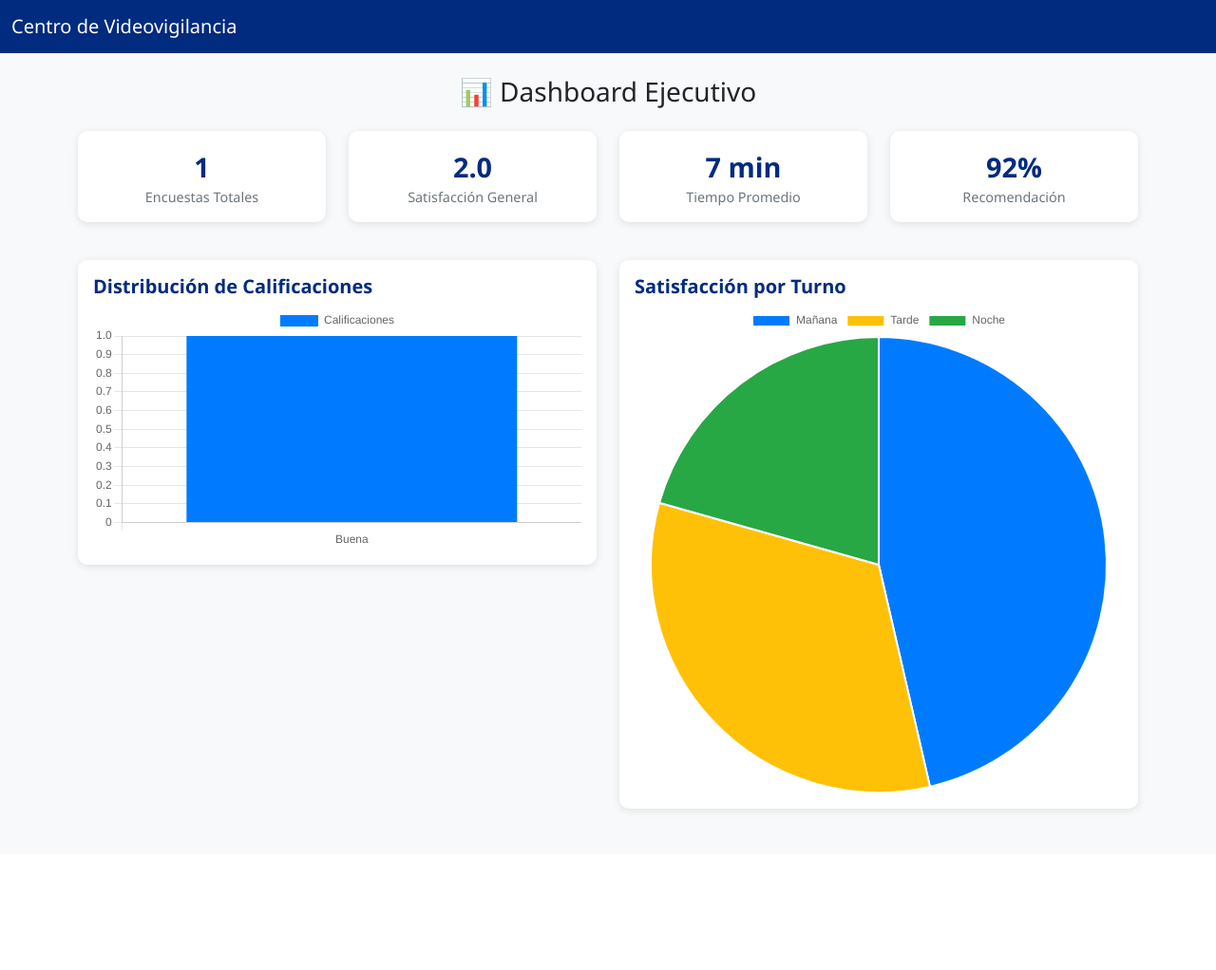
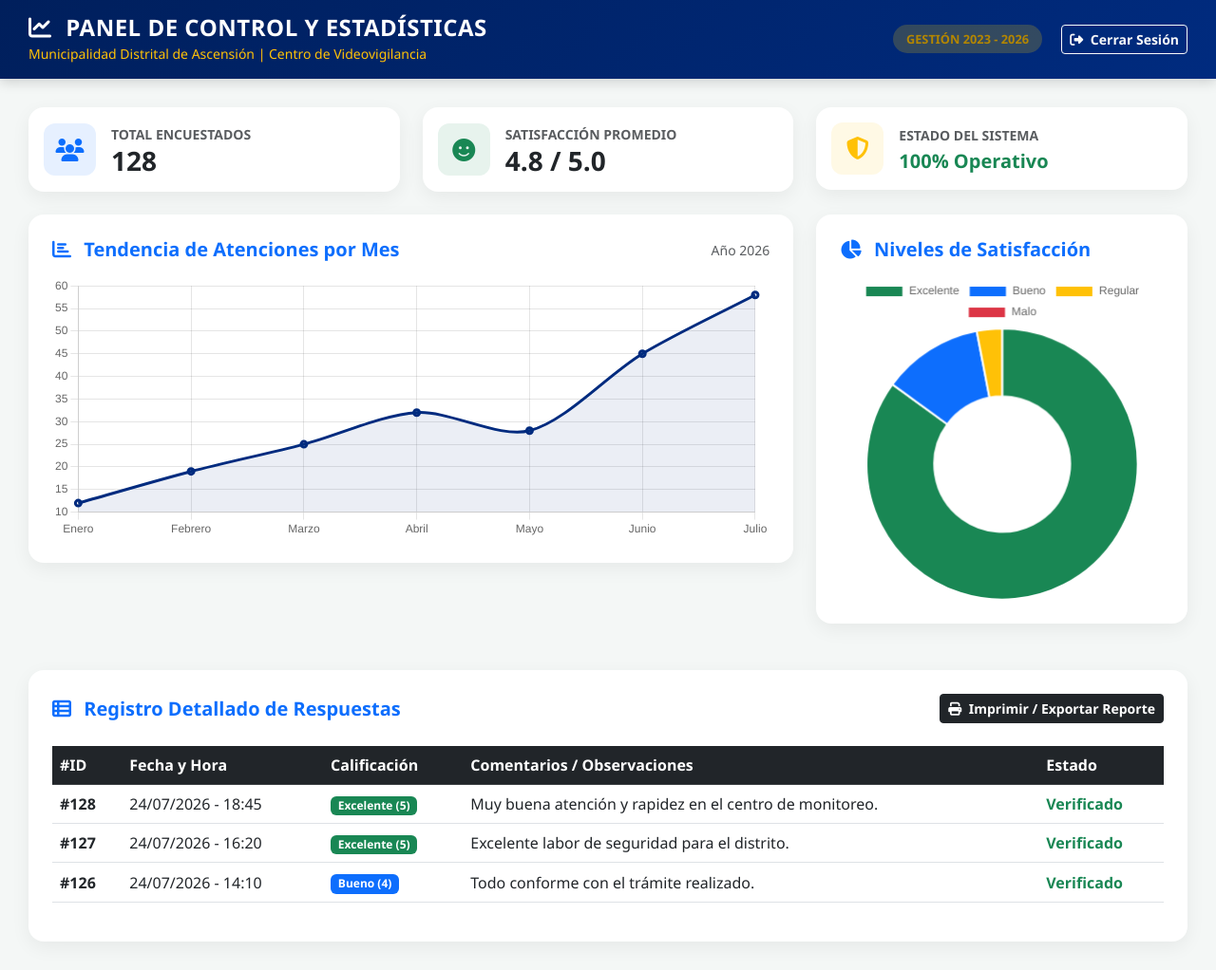
Before and after one commit to emeza-gif/videovigilancia-ascension, a Flask app: page /dashboard in a window 1280 px wide. Shown: the whole page at 95% size. Before the commit the page ends 857 px from the top, so only its background shows below. Run offline with Flask 3, Linux system fonts and the light colour scheme; data comes from the database, SQL or seed files in the repository.

Commit message:
Revamp dashboard layout and styles
Updated the dashboard HTML structure and styles, added new elements for better visualization and user interaction.

```diff
--- a/templates/dashboard.html
+++ b/templates/dashboard.html
@@ -2,107 +2,240 @@
 <html lang="es">
 <head>
   <meta charset="UTF-8">
-  <title>Dashboard - Centro de Videovigilancia</title>
+  <meta name="viewport" content="width=device-width, initial-scale=1.0">
+  <title>Panel Ejecutivo - Centro de Videovigilancia Ascensión</title>
   <link href="https://cdn.jsdelivr.net/npm/bootstrap@5.3.0/dist/css/bootstrap.min.css" rel="stylesheet">
+  <link rel="stylesheet" href="https://cdnjs.cloudflare.com/ajax/libs/font-awesome/6.4.0/css/all.min.css">
+  <!-- Librería para gráficos estadísticos -->
   <script src="https://cdn.jsdelivr.net/npm/chart.js"></script>
   <style>
-    body { background-color: #f8f9fa; font-family: 'Segoe UI', sans-serif; }
-    .navbar { background-color: #002b7f; }
-    .navbar-brand, .nav-link { color: #fff !important; }
-    .card { border: none; border-radius: 10px; box-shadow: 0 2px 8px rgba(0,0,0,0.1); }
-    .card-title { color: #002b7f; font-weight: 600; }
-    .metric { font-size: 1.8rem; font-weight: bold; color: #002b7f; }
-    .subtext { color: #6c757d; font-size: 0.9rem; }
+    body {
+      background-color: #f4f7f6;
+      font-family: 'Segoe UI', Tahoma, Geneva, Verdana, sans-serif;
+      color: #333;
+    }
+    .navbar-custom {
+      background: linear-gradient(135deg, #001f5c 0%, #002b7f 100%);
+      color: #fff;
+      padding: 15px 30px;
+      box-shadow: 0 4px 12px rgba(0,0,0,0.15);
+    }
+    .navbar-custom h4 {
+      margin: 0;
+      font-weight: 800;
+      letter-spacing: 0.5px;
+    }
+    .main-wrapper {
+      padding: 30px;
+      max-width: 1400px;
+      margin: 0 auto;
+    }
+    .card-stat {
+      border: none;
+      border-radius: 16px;
+      box-shadow: 0 6px 20px rgba(0,0,0,0.06);
+      transition: transform 0.2s;
+      overflow: hidden;
+    }
+    .card-stat:hover {
+      transform: translateY(-3px);
+    }
+    .stat-icon {
+      width: 55px;
+      height: 55px;
+      border-radius: 12px;
+      display: flex;
+      align-items: center;
+      justify-content: center;
+      font-size: 1.5rem;
+    }
+    .card-content {
+      background: #ffffff;
+      border-radius: 16px;
+      padding: 25px;
+      box-shadow: 0 6px 20px rgba(0,0,0,0.06);
+      margin-bottom: 25px;
+    }
+    .table-container {
+      background: #ffffff;
+      border-radius: 16px;
+      padding: 25px;
+      box-shadow: 0 6px 20px rgba(0,0,0,0.06);
+    }
+    .badge-gestion {
+      background-color: rgba(255, 204, 0, 0.2);
+      color: #b38600;
+      font-weight: 700;
+      padding: 6px 14px;
+      border-radius: 20px;
+      font-size: 0.8rem;
+    }
   </style>
 </head>
 <body>
-  <!-- Barra superior -->
-  <nav class="navbar navbar-expand-lg">
-    <div class="container-fluid">
-      <a class="navbar-brand" href="#">Centro de Videovigilancia</a>
+
+  <!-- Barra Superior Ejecutiva -->
+  <nav class="navbar navbar-custom d-flex justify-content-between align-items-center">
+    <div>
+      <h4><i class="fa-solid fa-chart-line me-2"></i> PANEL DE CONTROL Y ESTADÍSTICAS</h4>
+      <small class="text-warning">Municipalidad Distrital de Ascensión | Centro de Videovigilancia</small>
+    </div>
+    <div>
+      <span class="badge-gestion me-3">GESTIÓN 2023 - 2026</span>
+      <a href="/logout" class="btn btn-outline-light btn-sm fw-bold">
+        <i class="fa-solid fa-right-from-bracket me-1"></i> Cerrar Sesión
+      </a>
     </div>
   </nav>
 
-  <div class="container py-4">
-    <h3 class="text-center mb-4">📊 Dashboard Ejecutivo</h3>
+  <div class="main-wrapper">
 
-    <!-- Métricas principales -->
-    <div class="row text-center mb-4">
-      <div class="col-md-3 col-6 mb-3">
-        <div class="card p-3">
-          <div class="metric">{{ total_encuestas }}</div>
-          <div class="subtext">Encuestas Totales</div>
+    <!-- Fila de Tarjetas Resumen (KPIs) -->
+    <div class="row g-4 mb-4">
+      <div class="col-md-4">
+        <div class="card card-stat p-3 bg-white">
+          <div class="d-flex align-items-center">
+            <div class="stat-icon bg-primary bg-opacity-10 text-primary me-3">
+              <i class="fa-solid fa-users"></i>
+            </div>
+            <div>
+              <span class="text-muted small fw-bold text-uppercase">Total Encuestados</span>
+              <h3 class="fw-bold mb-0 text-dark">128</h3>
+            </div>
+          </div>
         </div>
       </div>
-      <div class="col-md-3 col-6 mb-3">
-        <div class="card p-3">
-          <div class="metric">{{ promedio|round(2) }}</div>
-          <div class="subtext">Satisfacción General</div>
+      <div class="col-md-4">
+        <div class="card card-stat p-3 bg-white">
+          <div class="d-flex align-items-center">
+            <div class="stat-icon bg-success bg-opacity-10 text-success me-3">
+              <i class="fa-solid fa-face-smile"></i>
+            </div>
+            <div>
+              <span class="text-muted small fw-bold text-uppercase">Satisfacción Promedio</span>
+              <h3 class="fw-bold mb-0 text-dark">4.8 / 5.0</h3>
+            </div>
+          </div>
         </div>
       </div>
-      <div class="col-md-3 col-6 mb-3">
-        <div class="card p-3">
-          <div class="metric">7 min</div>
-          <div class="subtext">Tiempo Promedio</div>
-        </div>
-      </div>
-      <div class="col-md-3 col-6 mb-3">
-        <div class="card p-3">
-          <div class="metric">92%</div>
-          <div class="subtext">Recomendación</div>
+      <div class="col-md-4">
+        <div class="card card-stat p-3 bg-white">
+          <div class="d-flex align-items-center">
+            <div class="stat-icon bg-warning bg-opacity-10 text-warning me-3">
+              <i class="fa-solid fa-shield-halved"></i>
+            </div>
+            <div>
+              <span class="text-muted small fw-bold text-uppercase">Estado del Sistema</span>
+              <h3 class="fw-bold mb-0 text-success fs-5 mt-1">100% Operativo</h3>
+            </div>
+          </div>
         </div>
       </div>
     </div>
 
-    <!-- Gráficos -->
-    <div class="row">
-      <div class="col-md-6 mb-4">
-        <div class="card p-3">
-          <h5 class="card-title">Distribución de Calificaciones</h5>
-          <canvas id="graficoCalificaciones"></canvas>
+    <!-- Fila de Gráficos Estadísticos -->
+    <div class="row g-4 mb-4">
+      <div class="col-lg-8">
+        <div class="card-content">
+          <div class="d-flex justify-content-between align-items-center mb-3">
+            <h5 class="fw-bold text-primary m-0"><i class="fa-solid fa-chart-bar me-2"></i> Tendencia de Atenciones por Mes</h5>
+            <span class="text-muted small">Año 2026</span>
+          </div>
+          <canvas id="graficoTendencia" height="110"></canvas>
         </div>
       </div>
-      <div class="col-md-6 mb-4">
-        <div class="card p-3">
-          <h5 class="card-title">Satisfacción por Turno</h5>
-          <canvas id="graficoTurno"></canvas>
+      <div class="col-lg-4">
+        <div class="card-content">
+          <h5 class="fw-bold text-primary mb-3"><i class="fa-solid fa-chart-pie me-2"></i> Niveles de Satisfacción</h5>
+          <canvas id="graficoSatisfaccion" height="210"></canvas>
         </div>
       </div>
     </div>
+
+    <!-- Tabla Detallada Ejecutiva -->
+    <div class="table-container">
+      <div class="d-flex justify-content-between align-items-center mb-4">
+        <h5 class="fw-bold text-primary m-0"><i class="fa-solid fa-table-list me-2"></i> Registro Detallado de Respuestas</h5>
+        <button onclick="window.print()" class="btn btn-dark btn-sm fw-bold">
+          <i class="fa-solid fa-print me-1"></i> Imprimir / Exportar Reporte
+        </button>
+      </div>
+
+      <div class="table-responsive">
+        <table class="table table-hover align-middle">
+          <thead class="table-dark">
+            <tr>
+              <th>#ID</th>
+              <th>Fecha y Hora</th>
+              <th>Calificación</th>
+              <th>Comentarios / Observaciones</th>
+              <th>Estado</th>
+            </tr>
+          </thead>
+          <tbody>
+            <tr>
+              <td class="fw-bold">#128</td>
+              <td>24/07/2026 - 18:45</td>
+              <td><span class="badge bg-success">Excelente (5)</span></td>
+              <td>Muy buena atención y rapidez en el centro de monitoreo.</td>
+              <td><span class="text-success fw-bold">Verificado</span></td>
+            </tr>
+            <tr>
+              <td class="fw-bold">#127</td>
+              <td>24/07/2026 - 16:20</td>
+              <td><span class="badge bg-success">Excelente (5)</span></td>
+              <td>Excelente labor de seguridad para el distrito.</td>
+              <td><span class="text-success fw-bold">Verificado</span></td>
+            </tr>
+            <tr>
+              <td class="fw-bold">#126</td>
+              <td>24/07/2026 - 14:10</td>
+              <td><span class="badge bg-primary">Bueno (4)</span></td>
+              <td>Todo conforme con el trámite realizado.</td>
+              <td><span class="text-success fw-bold">Verificado</span></td>
+            </tr>
+          </tbody>
+        </table>
+      </div>
+    </div>
+
   </div>
 
+  <!-- Scripts para activar los gráficos interactivos -->
   <script>
-    // Gráfico de calificaciones
-    var ctx = document.getElementById('graficoCalificaciones').getContext('2d');
-    var graficoCalificaciones = new Chart(ctx, {
-      type: 'bar',
+    // Gráfico de Tendencia
+    const ctx1 = document.getElementById('graficoTendencia').getContext('2d');
+    new Chart(ctx1, {
+      type: 'line',
       data: {
-        labels: {{ labels|tojson }},
+        labels: ['Enero', 'Febrero', 'Marzo', 'Abril', 'Mayo', 'Junio', 'Julio'],
         datasets: [{
-          label: 'Calificaciones',
-          data: {{ valores|tojson }},
-          backgroundColor: ['#007bff','#ffc107','#28a745','#dc3545','#6c757d']
+          label: 'Encuestas Recibidas',
+          data: [12, 19, 25, 32, 28, 45, 58],
+          borderColor: '#002b7f',
+          backgroundColor: 'rgba(0, 43, 127, 0.08)',
+          borderWidth: 3,
+          fill: true,
+          tension: 0.3
         }]
       },
-      options: {
-        responsive: true,
-        plugins: { legend: { display: true, position: 'top' } }
-      }
+      options: { responsive: true, plugins: { legend: { display: false } } }
     });
 
-    // Gráfico por turno (ejemplo estático)
-    var ctx2 = document.getElementById('graficoTurno').getContext('2d');
-    var graficoTurno = new Chart(ctx2, {
-      type: 'pie',
+    // Gráfico de Satisfacción
+    const ctx2 = document.getElementById('graficoSatisfaccion').getContext('2d');
+    new Chart(ctx2, {
+      type: 'doughnut',
       data: {
-        labels: ['Mañana','Tarde','Noche'],
+        labels: ['Excelente', 'Bueno', 'Regular', 'Malo'],
         datasets: [{
-          data: [45, 32, 20],
-          backgroundColor: ['#007bff','#ffc107','#28a745']
+          data: [85, 12, 3, 0],
+          backgroundColor: ['#198754', '#0d6efd', '#ffc107', '#dc3545']
         }]
       },
       options: { responsive: true }
     });
   </script>
+
 </body>
 </html>
```
